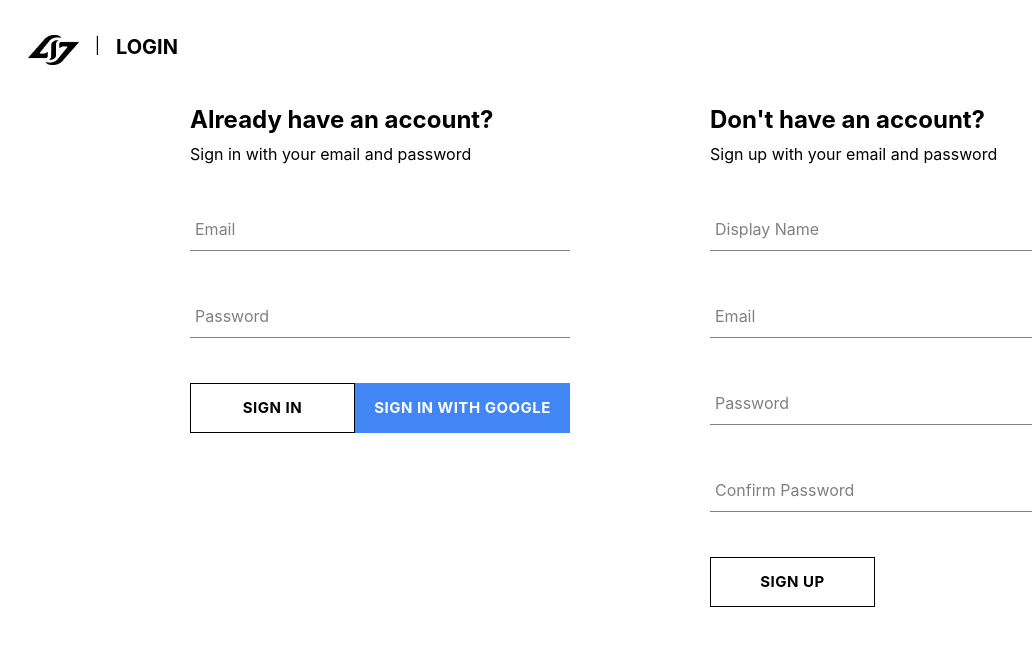
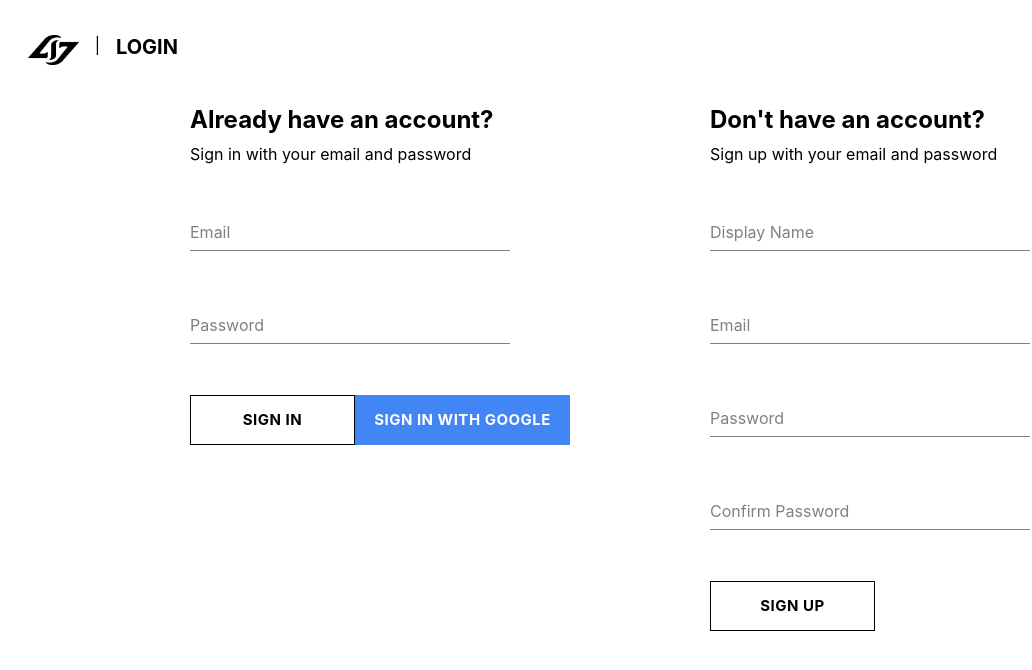
Before and after one commit to agamamom/electronic-ecommerce, a Next.js app: page /authentication in a window 1280 px wide. Shown: the top 670 px of the page, without its empty margins (0-1032 px from the left). Built offline with nearby package versions, Linux system fonts and the light colour scheme; no server answers.

Commit message:
update finish

```diff
--- a/components/FormInput/FormInput.jsx
+++ b/components/FormInput/FormInput.jsx
@@ -3,16 +3,23 @@ import React from 'react';
 
 const FormInput = ({ label, ...otherProps }) => {
     return (
-        <div className='group'>
-            <input className='form-input' {...otherProps} />
-            {label && (
-                <label
-                    className={`${otherProps.value.length ? 'shrink' : ''
-                        } form-input-label`}
-                >
-                    {label}
-                </label>
-            )}
+        // <div className='group'>
+        //     <input className='form-input' {...otherProps} />
+        //     {label && (
+        //         <label
+        //             className="form-input-label"
+        //         >
+        //             {label}
+        //         </label>
+        //     )}
+        // </div>
+        <div className='form'>
+            <input className='form__input' {...otherProps} placeholder=" " />
+
+            <label className="form__label">
+                {label}
+            </label>
+
         </div>
     );
 };
--- a/components/NavBar/NavBar.jsx
+++ b/components/NavBar/NavBar.jsx
@@ -9,12 +9,18 @@ import { useStateContext } from '../../context/StateContext';
 
 
 const Navbar = () => {
-    const { showCart, setShowCart, totalQuantities } = useStateContext();
+    const { showCart, setShowCart, totalQuantities, setTotalPrice, setCartItems, setTotalQuantities } = useStateContext();
+
+
     const { currentUser, setCurrentUser } = useUserContext();
     const handleAuthenticaton = () => {
         if (currentUser) {
             auth.signOut();
             setCurrentUser(null);
+            localStorage.clear();
+            setCartItems([]);
+            setTotalPrice(0);
+            setTotalQuantities(0);
         }
     }
     return (
@@ -29,7 +35,7 @@ const Navbar = () => {
                     {/* <Link href="/authentication">Login</Link> */}
                     <div className="header__option">
                         <span className="header__optionLineOne">
-                            Hello {!currentUser ? "Guest" : currentUser.email}
+                            Hello, {!currentUser ? "Guest" : currentUser.email}
                         </span>
                         {currentUser ? (
                             <div className='header__optionLineTwo' onClick={handleAuthenticaton}>
--- a/components/SignUp/SignUp.jsx
+++ b/components/SignUp/SignUp.jsx
@@ -60,6 +60,7 @@ const SignUpForm = () => {
                     onChange={handleChange}
                     name='displayName'
                     value={displayName}
+
                 />
 
                 <FormInput
@@ -69,6 +70,7 @@ const SignUpForm = () => {
                     onChange={handleChange}
                     name='email'
                     value={email}
+
                 />
 
                 <FormInput
@@ -78,6 +80,7 @@ const SignUpForm = () => {
                     onChange={handleChange}
                     name='password'
                     value={password}
+
                 />
 
                 <FormInput
@@ -87,6 +90,7 @@ const SignUpForm = () => {
                     onChange={handleChange}
                     name='confirmPassword'
                     value={confirmPassword}
+
                 />
                 <button className="signIn-button " type='submit'>Sign Up</button>
             </form>
--- a/pages/api/stripe.js
+++ b/pages/api/stripe.js
@@ -11,7 +11,7 @@ export default async function handler(req, res) {
                 payment_method_types: ['card'],
                 billing_address_collection: 'auto',
                 shipping_options: [
-                    { shipping_rate: 'shr_1LipkwAgYWQj8kofl2PZnqVg' },
+                    { shipping_rate: 'shr_1Ljj8rAgYWQj8kofKgKnNdNf' },
                 ],
                 line_items: req.body.map((item) => {
                     const img = item.image[0].asset._ref;
@@ -34,7 +34,7 @@ export default async function handler(req, res) {
                     }
                 }),
                 success_url: `${req.headers.origin}/success`,
-                cancel_url: `${req.headers.origin}/canceled`,
+                cancel_url: `${req.headers.origin}/`,
             }
 
             // Create Checkout Sessions from body params.
--- a/styles/globals.css
+++ b/styles/globals.css
@@ -9,9 +9,6 @@ body,
 
 }
 
-::-webkit-scrollbar {
-  width: 0px;
-}
 
 a {
   color: inherit;
@@ -911,14 +908,16 @@ span.text-red {
 
 
 
-.group {
+.form {
   position: relative;
+  width: 20rem;
+  height: 3rem;
   margin: 45px 0;
 }
 
-.group .form-input {
+.form .form__input {
   background: none;
-  background-color: white;
+  background-color: transparent;
   color: grey;
   font-size: 18px;
   padding: 10px 10px 10px 5px;
@@ -928,34 +927,28 @@ span.text-red {
   border-radius: 0;
   border-bottom: 1px solid grey;
   margin: 25px 0;
+  outline: none;
+  position: relative;
+  z-index: 2;
 }
 
-.group .form-input:focus {
+
+.form .form__input:focus {
   outline: none;
 }
 
-.group .form-input:focus~.form-input-label {
-  top: -14px;
-  font-size: 12px;
-  color: black;
+.form .form__label {
+  position: absolute;
+  top: 0.8rem;
+  color: grey;
+  cursor: text;
+  transition: top 200ms ease-in, left 200ms ease-in, font-size 200ms ease-in;
 }
 
-
-.form-input-label {
-  color: grey;
-  font-size: 16px;
-  font-weight: normal;
-  position: absolute;
-  pointer-events: none;
-  left: 5px;
-  top: 10px;
-  transition: 300ms ease all;
-}
-
-.form-input-label .shrink {
-  top: -14px;
-  font-size: 12px;
-  color: black;
+.form__input:focus~.form__label,
+.form__input:not(:placeholder-shown).form__input:not(:focus)~.form__label {
+  top: -0.5rem;
+  font-size: 0.8rem;
 }
 
 .authentication-container {
@@ -967,8 +960,10 @@ span.text-red {
 
 @media screen and (max-width: 800px) {
   .authentication-container {
-    display: block;
     width: auto;
+    display: flex;
+    flex-direction: column;
+    align-items: center;
   }
 
   .signUpForm {
@@ -1044,6 +1039,7 @@ span.text-red {
   display: flex;
   justify-content: center;
   align-items: center;
+  transition: all .3s;
 }
 
 .signIn-button:hover {
```
